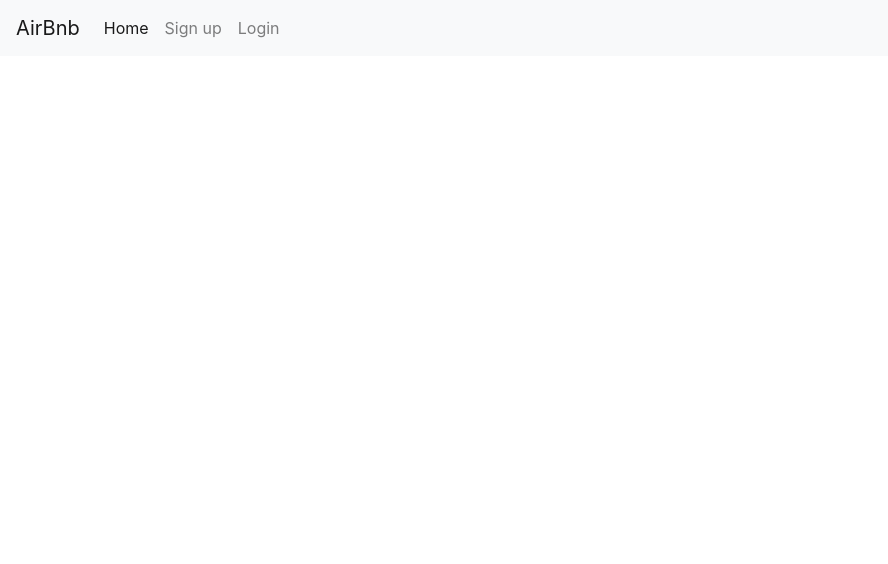
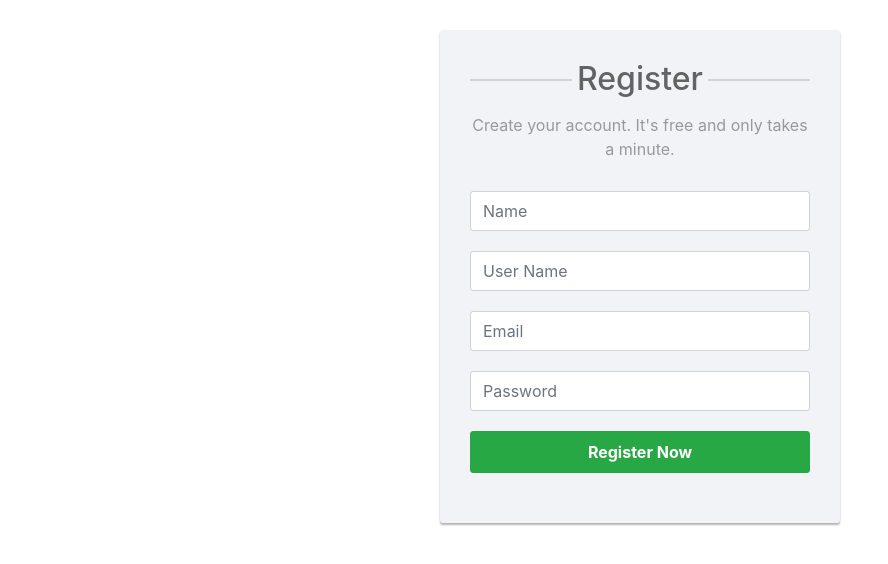
Before and after one commit to QuocTuanJV/front-end-airbnb-version-01, an Angular app: page /sign-up in a window 1280 px wide. Shown: the top 564 px of the page, without its empty margins (0-888 px from the left). Built offline with nearby package versions, Linux system fonts and the light colour scheme.

Commit message:
add <router-outlet> to app.component.html

```diff
--- a/src/app/app.component.html
+++ b/src/app/app.component.html
@@ -1 +1 @@
-<app-menu></app-menu>
+<router-outlet></router-outlet>
```
